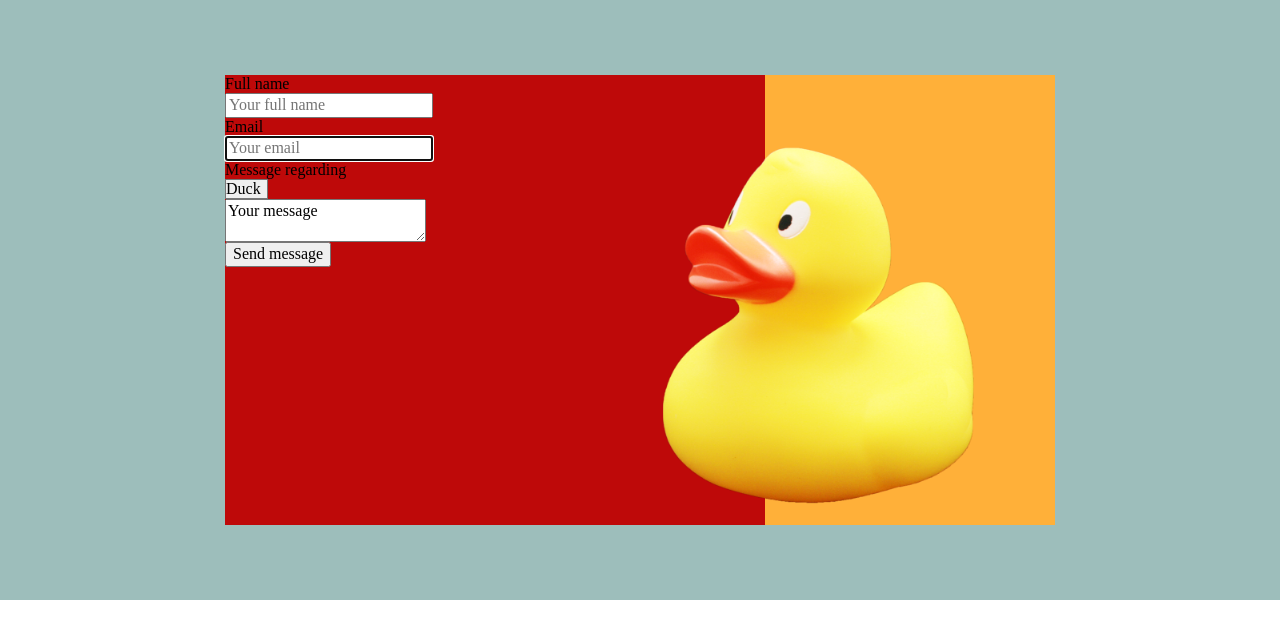
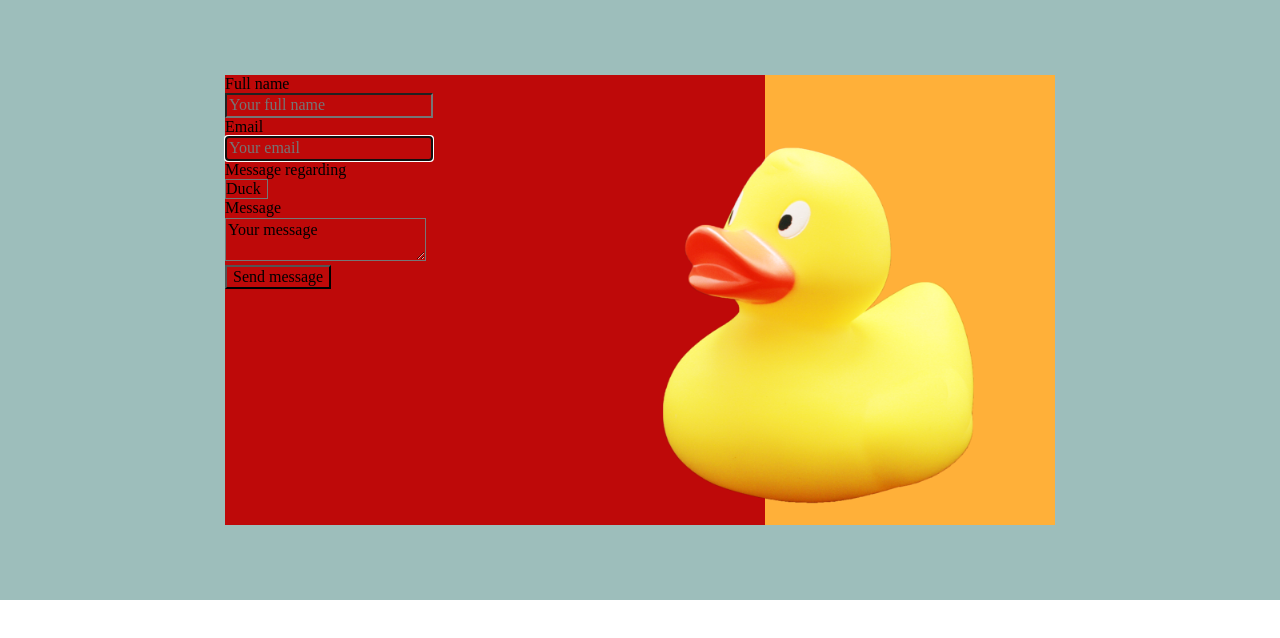
Before and after one commit to KatjaOllila/Duck-form, a plain HTML site: page index.html in a window 1280 px wide. Drawn offline with Linux system fonts and the light colour scheme.

Commit message:
changed colour of input field

```diff
--- a/index.html
+++ b/index.html
@@ -23,7 +23,8 @@
                     <option value="goose">Goose</option>
                 </select>
             </div>
-            <textarea name="message" class="label">Your message</textarea>
+            <label for="textarea" class="label">Message</label>
+            <textarea name="message" id="textarea">Your message</textarea>
             <button type="submit" class="btn">Send message</button>
         </form>
         </div>
--- a/styles/index.css
+++ b/styles/index.css
@@ -38,11 +38,18 @@ img {
     right: 130px;
 }
 
-.label, .btn {
+.label,  .btn {
     display: flex;
+    background-color: #BE0909;
 
 }
 .select {
     -webkit-appearance: none;
+    background-color: #BE0909;
 }
- .btn {}
+input, textarea {
+    background-color: #BE0909;
+}
+
+
+.btn {}
```
